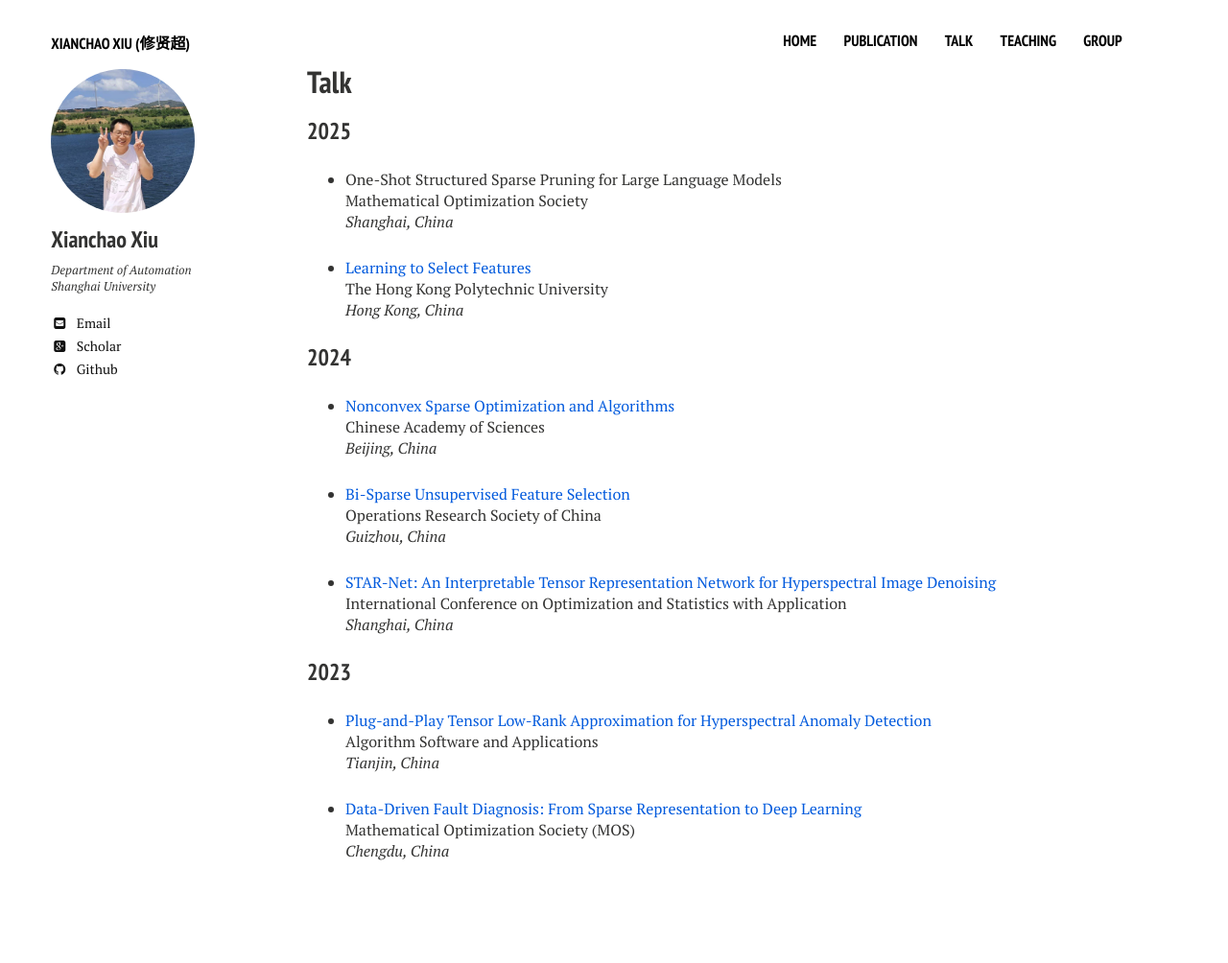
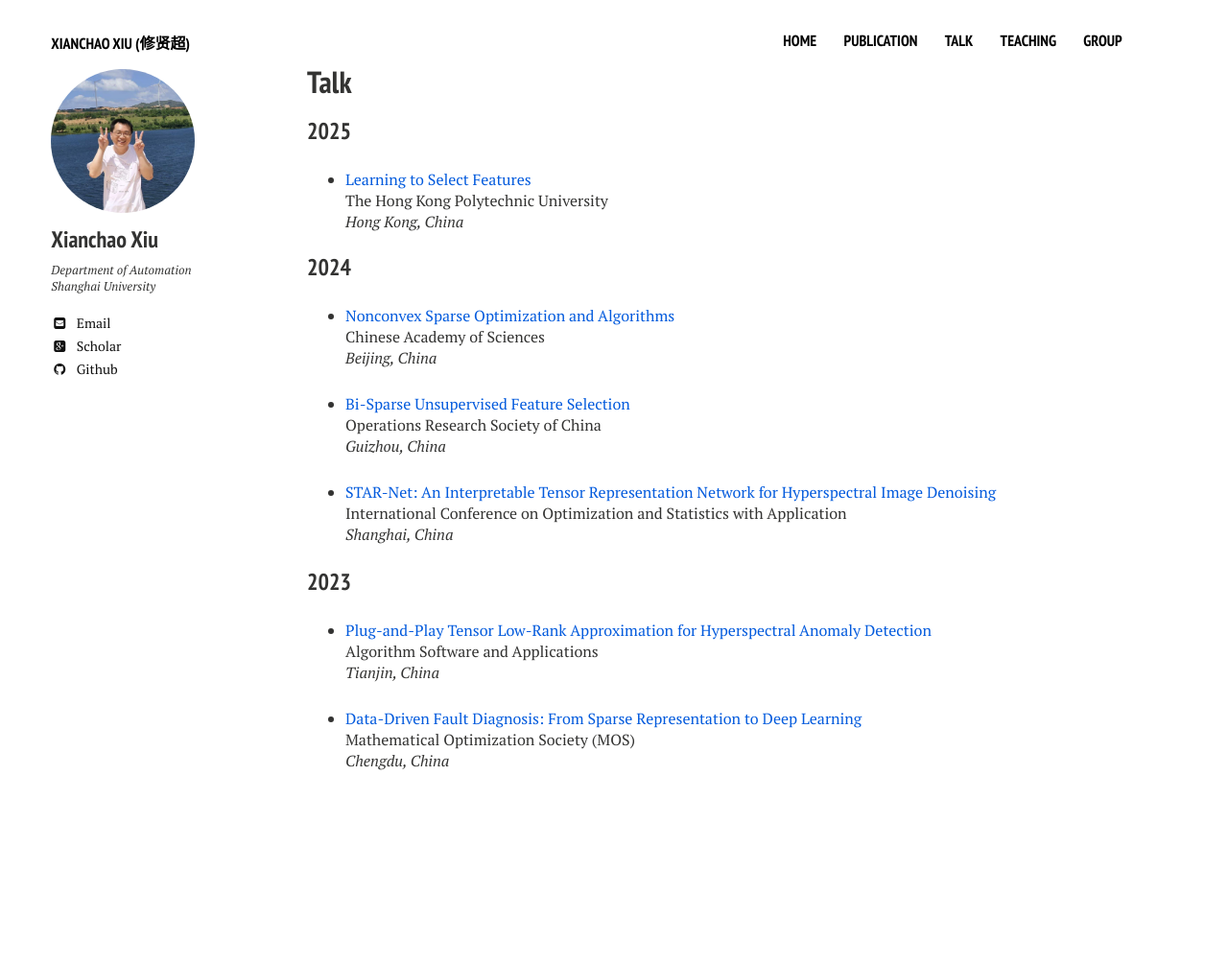
Before and after one commit to xianchaoxiu/xianchaoxiu.github.io, a Jekyll site: the page built from talk/index.md, in a window 1280 px wide. Shown: the whole page at 96% size. Built offline with Jekyll 4.4.1, drawn with Linux system fonts in a browser that asks for light colours; nearby versions of some CDN libraries; after the commit the page ends 910 px from its top, so only the background shows below that.

Commit message:
Update index.md

```diff
--- a/talk/index.md
+++ b/talk/index.md
@@ -10,10 +10,6 @@ share: false
 
 
 ### 2025
-
-* One-Shot Structured Sparse Pruning for Large Language Models <br>
-Mathematical Optimization Society <br>
-<i>Shanghai, China</i><br>
 
 
 * <a href="../talk/2025-POLYU.pdf" class="textlink" target="_blank"> Learning to Select Features </a> <br>
```
